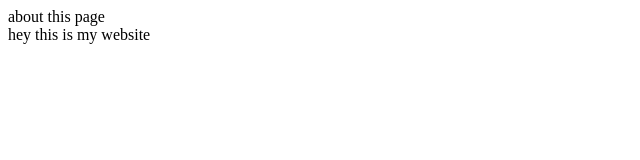
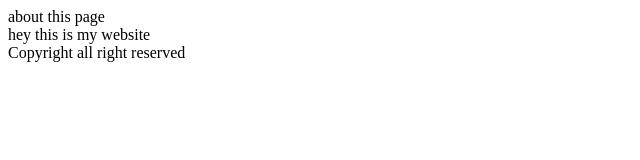
Before and after one commit to pritoshjena/new_beginning-, a plain HTML site: page about.html in a window 1280 px wide. Shown: the whole page, without its empty margins (0-640 px from the left). Drawn offline with Linux system fonts and the light colour scheme.

Commit message:
added footer

```diff
--- a/about.html
+++ b/about.html
@@ -8,5 +8,6 @@
 <body>
     about this page
     <footer>hey this is my website </footer>
+    <footer>Copyright all right reserved</footer>
 </body>
 </html>
```
